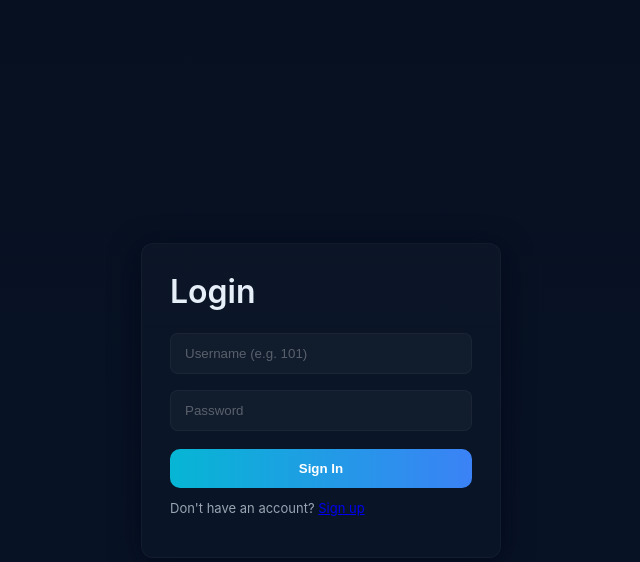
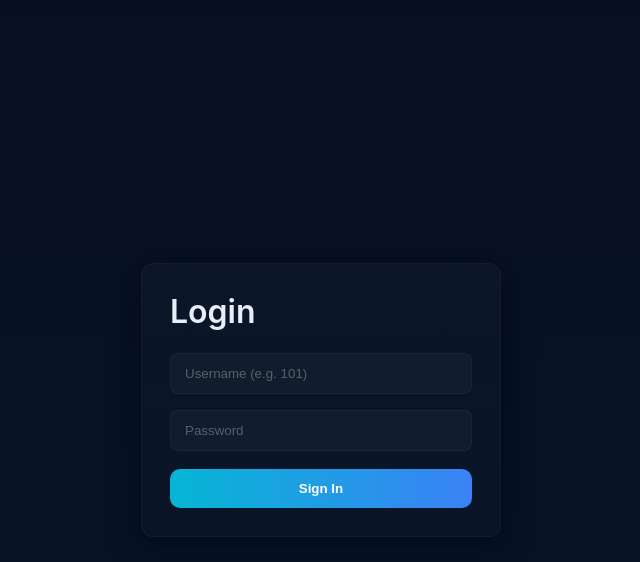
Before and after one commit to gabaraayman-beep/hitech, a Flask app: page /login in a window 1280 px wide. Shown: the top 562 px of the page, without its empty margins (319-959 px from the left). Run offline with Flask 3, Linux system fonts and the light colour scheme.

Commit message:
Update login.html

```diff
--- a/templates/login.html
+++ b/templates/login.html
@@ -23,7 +23,7 @@
         <input name="password" placeholder="Password" type="password" required>
         <button type="submit">Sign In</button>
       </form>
-      <p class="muted">Don't have an account? <a href="{{ url_for('signup') }}">Sign up</a></p>
+
     </div>
   </body>
 </html>
```
